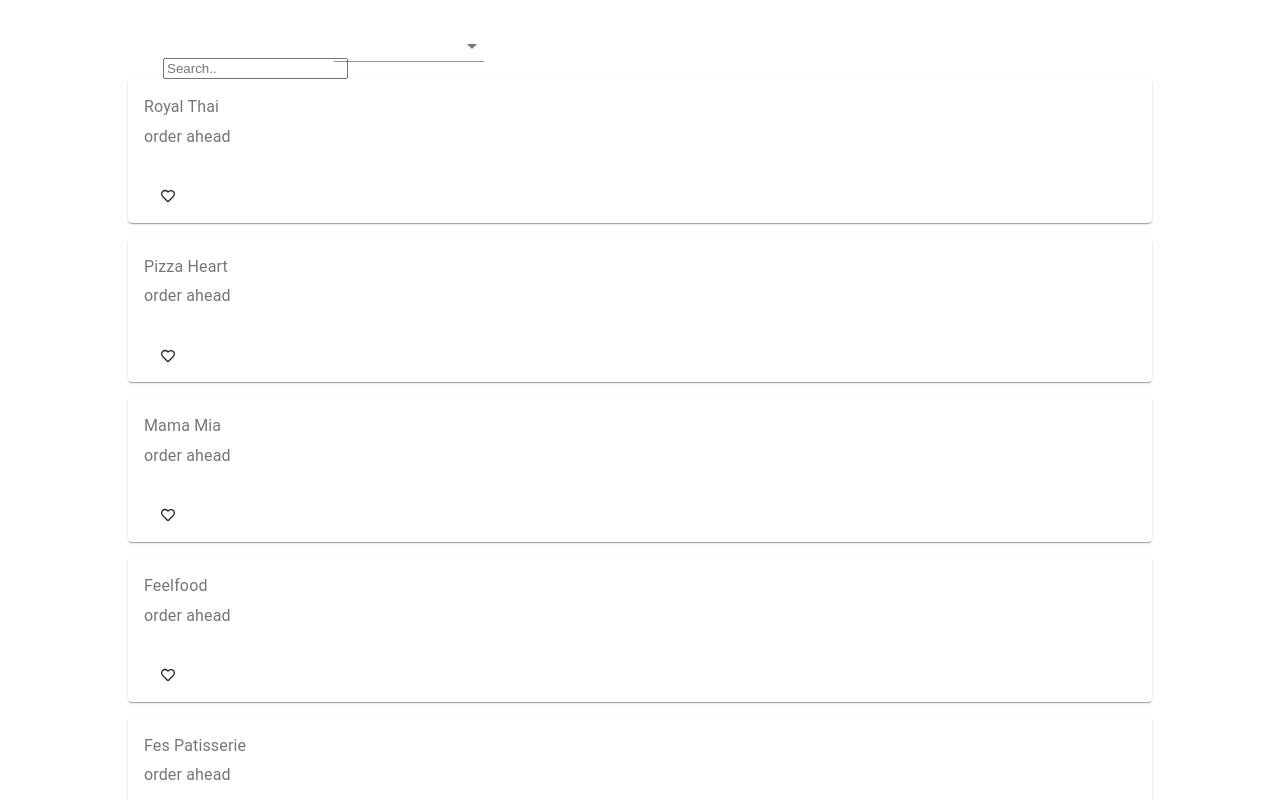
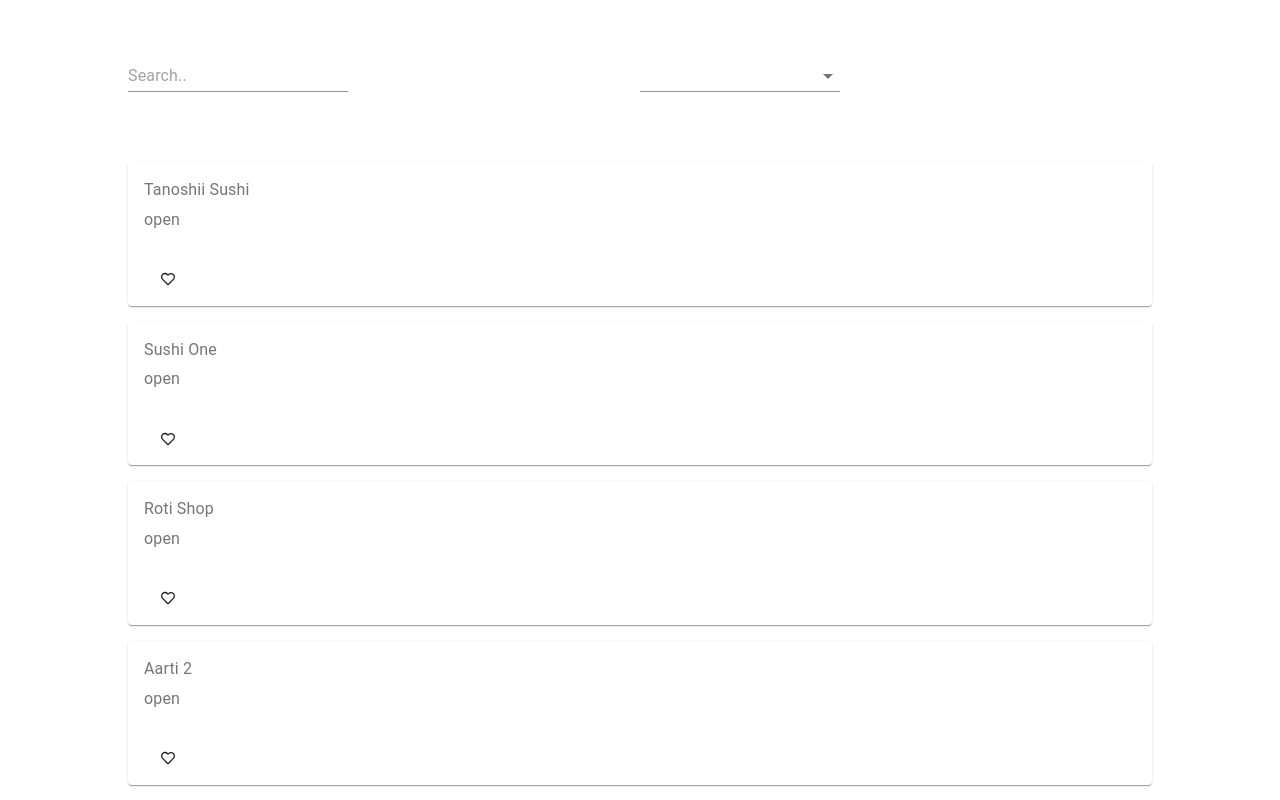
Before and after one commit to catalina1505/foodie, a React (Create React App) app: page /restaurants in a window 1280 px wide. Shown: the top 800 px of the page. Built offline with nearby package versions, Linux system fonts and the light colour scheme.

Commit message:
added sorting by sortingValues

```diff
--- a/src/containers/pages/restaurantsList/Filters.js
+++ b/src/containers/pages/restaurantsList/Filters.js
@@ -1,20 +1,18 @@
-import React, { useState } from 'react';
+import React  from 'react';
 import {
     Grid,
     MenuItem,
     FormControl,
-    Select
+    Select,
+    Input
 } from '@material-ui/core';
 
 import './Filters.scss';
 
 export default function Restaurant(props) {
 
-    const [select, setSelect] = useState("");
-
     const handleChangeSearch = e => {
         props.setSearchString(e);
-        //!!!! WE NEED TO CHANGE PROPS IN RESTAURANTSLIST
         let initialList = props.restaurants.map(restaurant => {
             return { name: restaurant.name.toLowerCase(), status: restaurant.status }
         })
@@ -28,31 +26,32 @@ export default function Restaurant(props) {
         }
     }
 
+    const handleChangeSelect = (e) => {
+        props.setSelect(e.target.value);
 
-    const handleChange = (event) => {
-        setSelect(event.target.value);
-        props.availabilityOptions.length > 0 && props.availabilityOptions.sort(function (a, b) {
-            return a.sortingValues[select] - b.sortingValues[select]
+       const x = props.restaurants.length > 0 && props.restaurants.sort(function (a, b) {
+            return a.sortingValues[props.select] - b.sortingValues[props.select]
         });
+
+        props.setFiltered(x)
     }
 
     return (
-        <Grid container justify='space-between'>
-            <Grid item lg={2} xs={12}>
-                <input type="text" placeholder="Search.." onChange={e => handleChangeSearch(e.target.value)} value={props.searchString} className='search-input' />
+        <Grid container className="filters-root" justify='space-between'>
+            <Grid item md={6} xs={12}>
+                <Input type="text" placeholder="Search.." onChange={e => handleChangeSearch(e.target.value)} value={props.searchString} className='search-input' />
             </Grid>
 
-            <Grid item lg={10} xs={12}>
-
+            <Grid item md={6} xs={12}>
                 <FormControl className='form-control'>
                     <Select
                         labelId="demo-simple-select-label"
                         id="demo-simple-select"
-                        value={select}
+                        value={props.select}
                         defaultValue={"bestMatch"}
-                        onChange={handleChange}
+                        onChange={handleChangeSelect}
                         >
-                        {props.availabilityOptions && Object.keys(props.availabilityOptions[0].sortingValues).map(((el, i) => <MenuItem key={i} value={el}>{el}</MenuItem>))})}
+                        {props.restaurants && Object.keys(props.restaurants[0].sortingValues).map(((el, i) => <MenuItem key={i} value={el}>{el}</MenuItem>))})}
                     </Select>
                 </FormControl>
             </Grid>
--- a/src/containers/pages/restaurantsList/Filters.scss
+++ b/src/containers/pages/restaurantsList/Filters.scss
@@ -1,9 +1,14 @@
+.filters-root {
+    margin-top: 60px;
+    margin-bottom: 70px;
+}
+
 .form-control {
-    min-width: 150px !important;
-    margin-left: 35px !important;
+    min-width: 200px !important;
+
 }
 
 .search-input {
-    margin-top: 28px;
-    margin-left: 35px;
+    min-width: 200px !important;
+
 }
--- a/src/containers/pages/restaurantsList/RestaurantsList.js
+++ b/src/containers/pages/restaurantsList/RestaurantsList.js
@@ -11,6 +11,7 @@ export default function RestaurantsList() {
     // const [restaurantsWithId, setRestaurantsWithId] = useState([])
     const [stateOrderedRestaurants, setStateOrderedRestaurants] = useState([]);
     const [searchString, setSearchString] = useState('');
+    const [select, setSelect] = useState('');
     const [filtered, setFiltered] = useState([]);
     const [fav, setFav] = useState([]);
 
@@ -25,12 +26,23 @@ export default function RestaurantsList() {
         // let id = makeCounter();
         // restaurants.restaurants.map((el => restaurantsWithId.push({ ...el, id: id() })))
 
+        //!!!ALSO FAVORITES MUST BE ORDERED BY STATE
+
+        const x = restaurants.restaurants.sort(function (a, b) {
+            if (a.status === b.status) { return 0; }
+            return a.status > b.status ? -1 : 1
+        })
+
+        const z = []
+
+        const open = x.map((el => el.status === "open" ? z.push(el) : ""))
+        const order = x.map((el => el.status === "order ahead" ? z.push(el) : ""))
+        const closed = x.map((el => el.status === "closed" ? z.push(el) : ""))
+
         setStateOrderedRestaurants({
-            stateOrderedRestaurants: restaurants.restaurants.sort(function (a, b) {
-                if (a.status < b.status) { return 0; }
-                return a.status > b.status ? -1 : 1
-            })
-        })
+            stateOrderedRestaurants: z
+        });
+
     }, []);
 
 
@@ -53,19 +65,20 @@ export default function RestaurantsList() {
         stateOrderedRestaurants.stateOrderedRestaurants.push(favRestaurant[0])
     }
 
-    console.log("fav", fav)
-    console.log("stateOrderedRestaurants.stateOrderedRestaurants", stateOrderedRestaurants.stateOrderedRestaurants)
+    console.log("filtered", filtered)
 
     return (
 
         <div className="list-root">
             {/* <Header /> */}
-            <Filters availabilityOptions={stateOrderedRestaurants.stateOrderedRestaurants}
+            <Filters
                 searchString={searchString}
                 setSearchString={setSearchString}
                 restaurants={stateOrderedRestaurants.stateOrderedRestaurants}
                 setFiltered={setFiltered}
-                filtered={filtered} />
+                filtered={filtered}
+                select={select}
+                setSelect={setSelect} />
             <Restaurant removeFromFav={removeFromFav} addToFav={addToFav} fav={fav} data={searchString.length < 1 ? stateOrderedRestaurants.stateOrderedRestaurants : filtered} />
         </div>
     )
--- a/src/containers/pages/restaurantsList/RestaurantsList.scss
+++ b/src/containers/pages/restaurantsList/RestaurantsList.scss
@@ -1,3 +1,3 @@
 .list-root {
-    margin: 30px 120px
+    margin: 30px 120px;
 }
```
